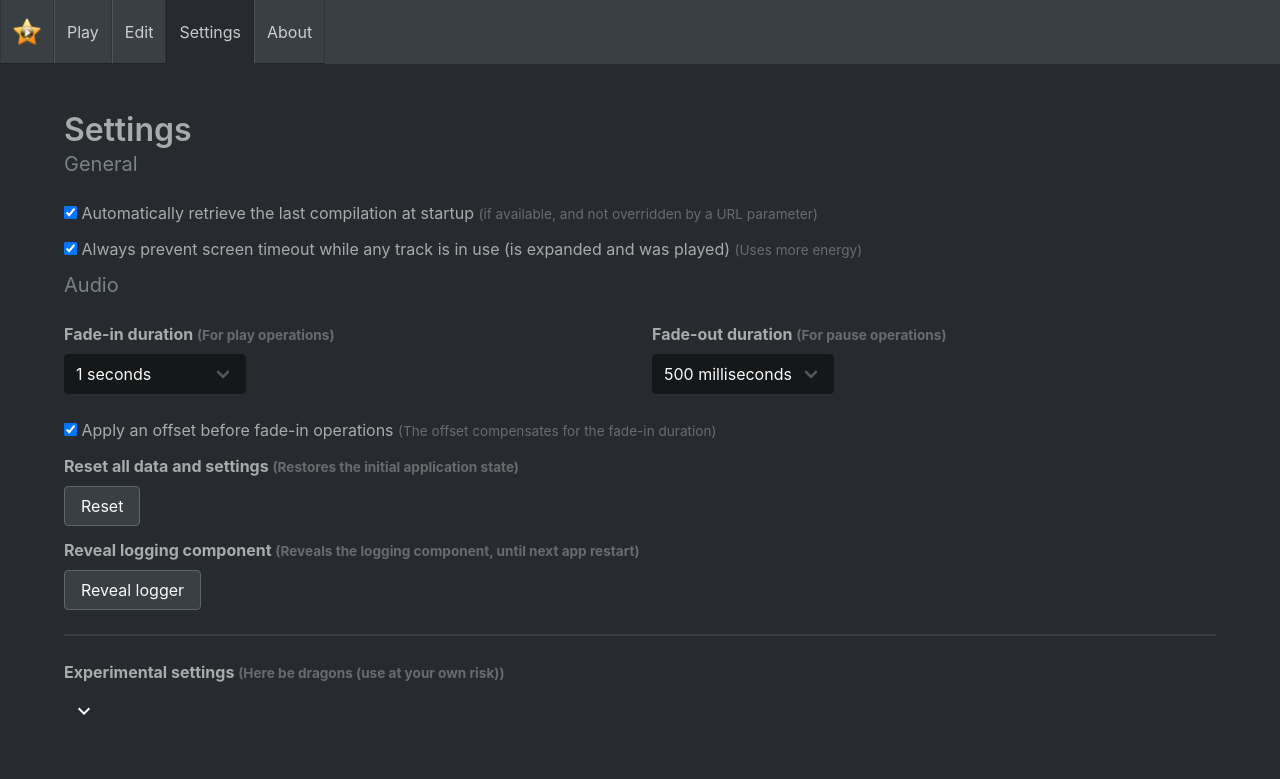
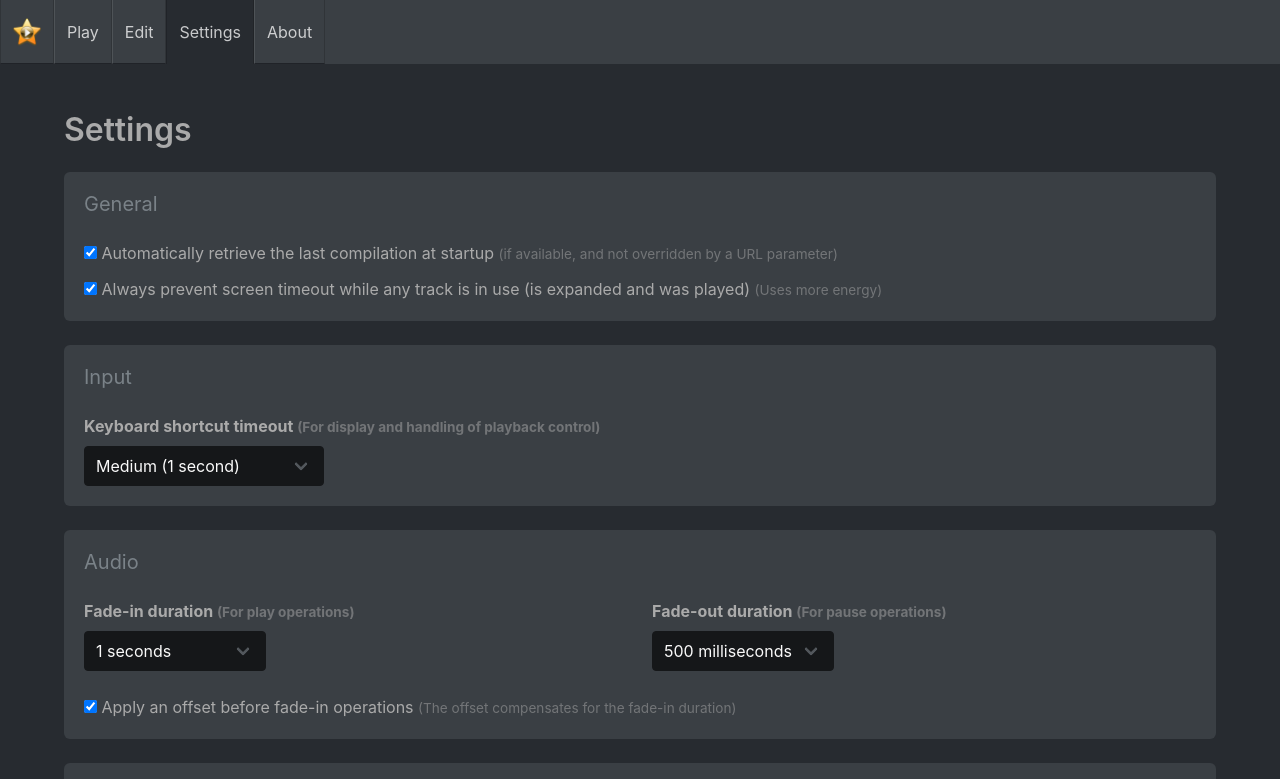
Before and after one commit to suterma/replayer-pwa, a Vue app: page /#/settings in a window 1280 px wide. Shown: the top 779 px of the page. Built offline with nearby package versions, Linux system fonts and the light colour scheme; what outfront would draw is missing.

Commit message:
Keyboard shortcut timeout

```diff
--- a/src/components/CompilationKeyboardHandler.vue
+++ b/src/components/CompilationKeyboardHandler.vue
@@ -9,13 +9,18 @@
         @keydown.prevent.left="rewind"
         @keydown.prevent.right="forward"
     />
-    <KeyResponseOverlay :keyText="key" ref="keyResponseOverlay" />
+    <KeyResponseOverlay
+        :keyText="key"
+        ref="keyResponseOverlay"
+        :displayTimeout="this.keyboardShortcutTimeout"
+    />
 </template>
 
 <script lang="ts">
 import { defineComponent } from 'vue';
 import KeyResponseOverlay from '@/components/KeyResponseOverlay.vue';
 import { GlobalEvents } from 'vue-global-events';
+import { settingsMixin } from '@/mixins/settingsMixin';
 
 /** A set of Replayer events that are emitted by this Keyboard handler */
 export enum Replayer {
@@ -45,6 +50,7 @@ export enum Replayer {
 export default defineComponent({
     name: 'CompilationKeyboardHandler',
     components: { GlobalEvents, KeyResponseOverlay },
+    mixins: [settingsMixin],
     props: {},
     data() {
         return {
@@ -65,6 +71,11 @@ export default defineComponent({
     computed: {
         hasCompilation(): boolean {
             return this.$store.getters.hasCompilation;
+        },
+        /** A timeout duration, used for the mnemonic build-up as well as the keyboard shortcut display timeout
+         */
+        keyboardShortcutTimeout(): number {
+            return this.getSettings.keyboardShortcutTimeout;
         },
     },
     methods: {
@@ -115,7 +126,8 @@ export default defineComponent({
                     this.togglePlayback(event);
                 }
             }
-            //any one alphanumeric character from the basic Latin alphabet, including the underscore (shortcut mnemonic key)?
+            //is it a shortcut mnemonic key?
+            //(any one alphanumeric character from the basic Latin alphabet, including the underscore)
             else if (event.key.match(/^\w{1}$/g)) {
                 this.mnemonic = this.mnemonic + event.key;
                 this.DisplayDataAndAction(this.mnemonic, 'mnemonic');
@@ -124,7 +136,7 @@ export default defineComponent({
                 window.clearTimeout(this.keyTimeoutId);
                 this.keyTimeoutId = window.setTimeout(() => {
                     this.mnemonic = '';
-                }, 500);
+                }, this.keyboardShortcutTimeout);
             }
             //HINT if later necessary, specifically allow some keys to have the default function, like F12
         },
--- a/src/store/state-types.ts
+++ b/src/store/state-types.ts
@@ -22,6 +22,7 @@ export class Settings {
             /*fadeOutDuration*/ 500,
             /*applyFadeInOffset*/ true,
             /*displayExperimentalContent*/ false,
+            /*keyboardShortcutTimeout*/ 1000,
         );
     }
 
@@ -55,6 +56,10 @@ export class Settings {
      */
     displayExperimentalContent;
 
+    /** A timeout duration, used for the mnemonic build-up as well as the keyboard shortcut display timeout
+     */
+    keyboardShortcutTimeout;
+
     /** Parses the JSON and returns new instance of this class, with the defined values applied.
      * @remarks For udefined values, the application default is used.
      * @remarks Instead of creating an unprototyped object with JSON.parse, this creates a new object of this type
@@ -83,6 +88,10 @@ export class Settings {
             settings.displayExperimentalContent =
                 obj.displayExperimentalContent;
         }
+        if (obj.keyboardShortcutTimeout != undefined) {
+            settings.keyboardShortcutTimeout = obj.keyboardShortcutTimeout;
+        }
+
         return settings;
     }
 
@@ -95,6 +104,7 @@ export class Settings {
         fadeOutDuration: number,
         applyFadeInOffset: boolean,
         displayExperimentalContent: boolean,
+        keyboardShortcutTimeout: number,
     ) {
         this.autoRetrieveLastCompilation = autoRetrieveLastCompilation;
         this.preventScreenTimeout = preventScreenTimeout;
@@ -102,6 +112,7 @@ export class Settings {
         this.fadeOutDuration = fadeOutDuration;
         this.applyFadeInOffset = applyFadeInOffset;
         this.displayExperimentalContent = displayExperimentalContent;
+        this.keyboardShortcutTimeout = keyboardShortcutTimeout;
     }
 }
 
--- a/src/views/Settings.vue
+++ b/src/views/Settings.vue
@@ -2,6 +2,7 @@
     <div class="container">
         <h1 class="title">Settings</h1>
 
+        <div class="box">
             <h3 class="subtitle">General</h3>
 
             <div class="field">
@@ -9,7 +10,9 @@
                     <label class="checkbox">
                         <input
                             type="checkbox"
-                        :checked="this.getSettings.autoRetrieveLastCompilation"
+                            :checked="
+                                this.getSettings.autoRetrieveLastCompilation
+                            "
                             @change="autoRetrieveLastCompilationChanged"
                         />
                         Automatically retrieve the last compilation at startup
@@ -29,15 +32,54 @@
                             :checked="this.getSettings.preventScreenTimeout"
                             @change="preventScreenTimeoutChanged"
                         />
-                    Always prevent screen timeout while any track is in use (is
-                    expanded and was played)
+                        Always prevent screen timeout while any track is in use
+                        (is expanded and was played)
                         <span class="has-opacity-half is-size-7">
                             (Uses more energy)</span
                         >
                     </label>
                 </div>
             </div>
+        </div>
 
+        <div class="box">
+            <h3 class="subtitle">Input</h3>
+
+            <div class="field">
+                <label class="label"
+                    >Keyboard shortcut timeout
+                    <span class="has-opacity-half is-size-7">
+                        (For display and handling of playback control)</span
+                    >
+                </label>
+                <div class="control">
+                    <div class="select">
+                        <select
+                            v-model.number="
+                                this.localSettings.keyboardShortcutTimeout
+                            "
+                            @change="keyboardShortcutTimeoutChanged"
+                            class=""
+                        >
+                            <option v-bind:value="500">
+                                Fast (500 milliseconds)
+                            </option>
+                            <option v-bind:value="1000">
+                                Medium (1 second)
+                            </option>
+                            <option v-bind:value="2000">
+                                Slow (2 seconds)
+                            </option>
+                            <option v-bind:value="5000">
+                                Molto Grave (5 seconds)
+                            </option>
+                        </select>
+                    </div>
+                </div>
+            </div>
+        </div>
+
+        <div class="box">
             <h3 class="subtitle">Audio</h3>
 
             <!-- Fading durations, with two columns -->
@@ -75,9 +117,15 @@
                                     <option v-bind:value="500">
                                         500 milliseconds
                                     </option>
-                                <option v-bind:value="1000">1 seconds</option>
-                                <option v-bind:value="2000">2 seconds</option>
-                                <option v-bind:value="5000">5 seconds</option>
+                                    <option v-bind:value="1000">
+                                        1 seconds
+                                    </option>
+                                    <option v-bind:value="2000">
+                                        2 seconds
+                                    </option>
+                                    <option v-bind:value="5000">
+                                        5 seconds
+                                    </option>
                                 </select>
                             </div>
                         </div>
@@ -116,9 +164,15 @@
                                     <option v-bind:value="500">
                                         500 milliseconds
                                     </option>
-                                <option v-bind:value="1000">1 seconds</option>
-                                <option v-bind:value="2000">2 seconds</option>
-                                <option v-bind:value="5000">5 seconds</option>
+                                    <option v-bind:value="1000">
+                                        1 seconds
+                                    </option>
+                                    <option v-bind:value="2000">
+                                        2 seconds
+                                    </option>
+                                    <option v-bind:value="5000">
+                                        5 seconds
+                                    </option>
                                 </select>
                             </div>
                         </div>
@@ -136,12 +190,16 @@
                         />
                         Apply an offset before fade-in operations
                         <span class="has-opacity-half is-size-7">
-                        (The offset compensates for the fade-in duration)</span
+                            (The offset compensates for the fade-in
+                            duration)</span
                         >
                     </label>
                 </div>
             </div>
+        </div>
 
+        <div class="box">
+            <h3 class="subtitle">Advanced</h3>
             <div class="field">
                 <label class="label"
                     >Reset all data and settings
@@ -168,20 +226,24 @@
                     </button>
                 </div>
             </div>
+        </div>
 
         <!-- Experimental settings -->
         <hr />
 
+        <div class="box">
+            <h3 class="subtitle">Experimental</h3>
             <div class="field">
                 <label class="label"
                     >Experimental settings
                     <span class="has-opacity-half is-size-7">
                         (Here be dragons (use at your own risk))</span
                     >
+
+                    <!-- <div class="control"> -->
+                    <CollapsibleButton v-model="this.isExperimentalExpanded" />
+                    <!-- </div> -->
                 </label>
-            <div class="control">
-                <CollapsibleButton v-model="this.isExperimentalExpanded" />
-            </div>
             </div>
 
             <br />
@@ -194,14 +256,17 @@
             >
                 <div class="is-experimental">
                     <h1 class="title">Experimental</h1>
-                <h3 class="subtitle">Here be dragons (use at your own risk)</h3>
+                    <h3 class="subtitle">
+                        Here be dragons (use at your own risk)
+                    </h3>
                     <div class="field">
                         <div class="control">
                             <label class="checkbox">
                                 <input
                                     type="checkbox"
                                     :checked="
-                                    this.getSettings.displayExperimentalContent
+                                        this.getSettings
+                                            .displayExperimentalContent
                                     "
                                     @change="displayExperimentalContentChanged"
                                 />
@@ -215,6 +280,7 @@
                     </div>
                 </div>
             </slide-up-down>
+        </div>
     </div>
 </template>
 
@@ -297,6 +363,11 @@ export default defineComponent({
             this.$store.commit(MutationTypes.UPDATE_SETTINGS, this.settings);
         },
 
+        keyboardShortcutTimeoutChanged() {
+            console.debug('settings', this.settings);
+            this.$store.commit(MutationTypes.UPDATE_SETTINGS, this.settings);
+        },
+
         displayExperimentalContentChanged(event: Event) {
             const checked = (event.target as HTMLInputElement)?.checked;
             const settings = this.getSettings;
```
Lines whose indentation alone changed are shown as unchanged.
